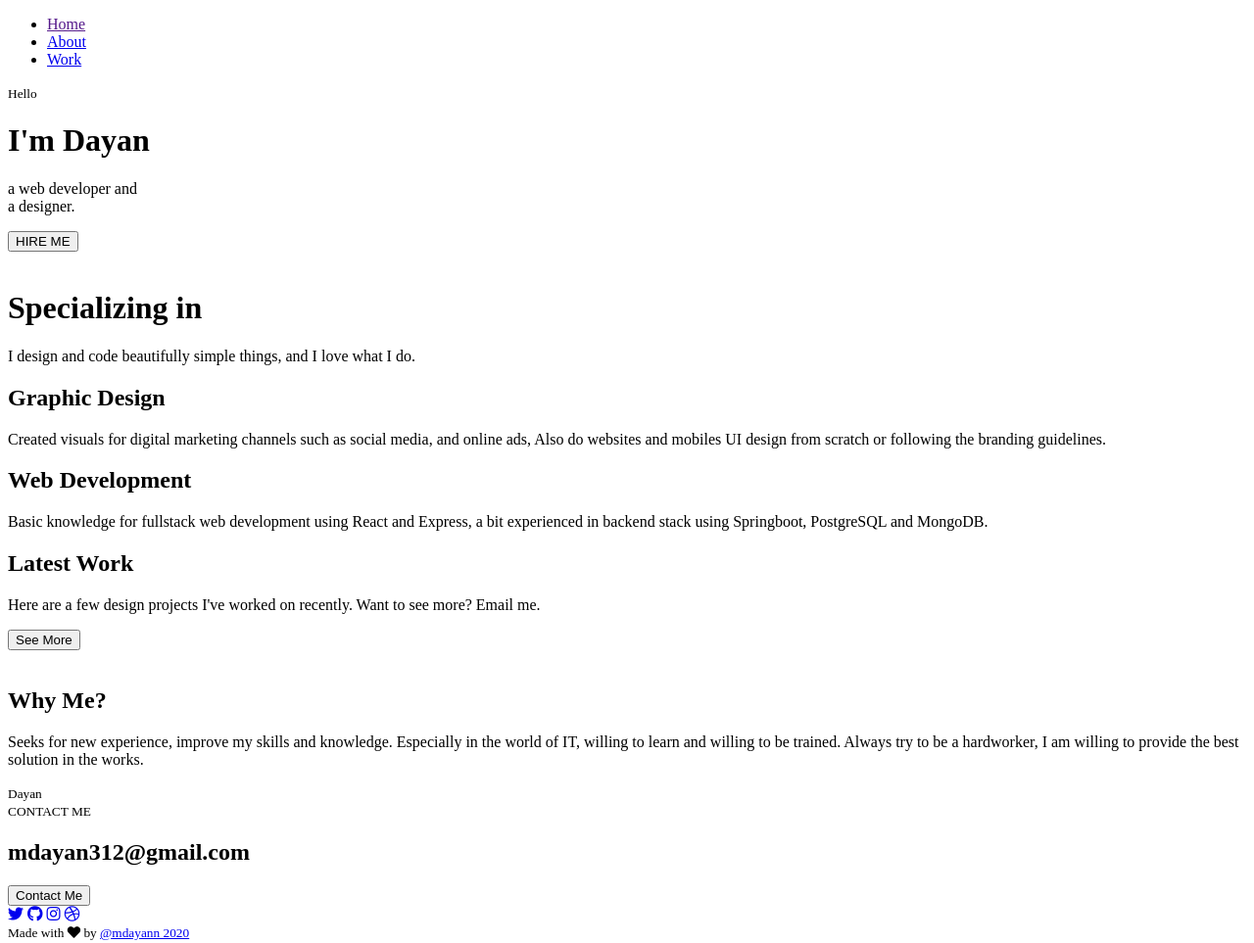
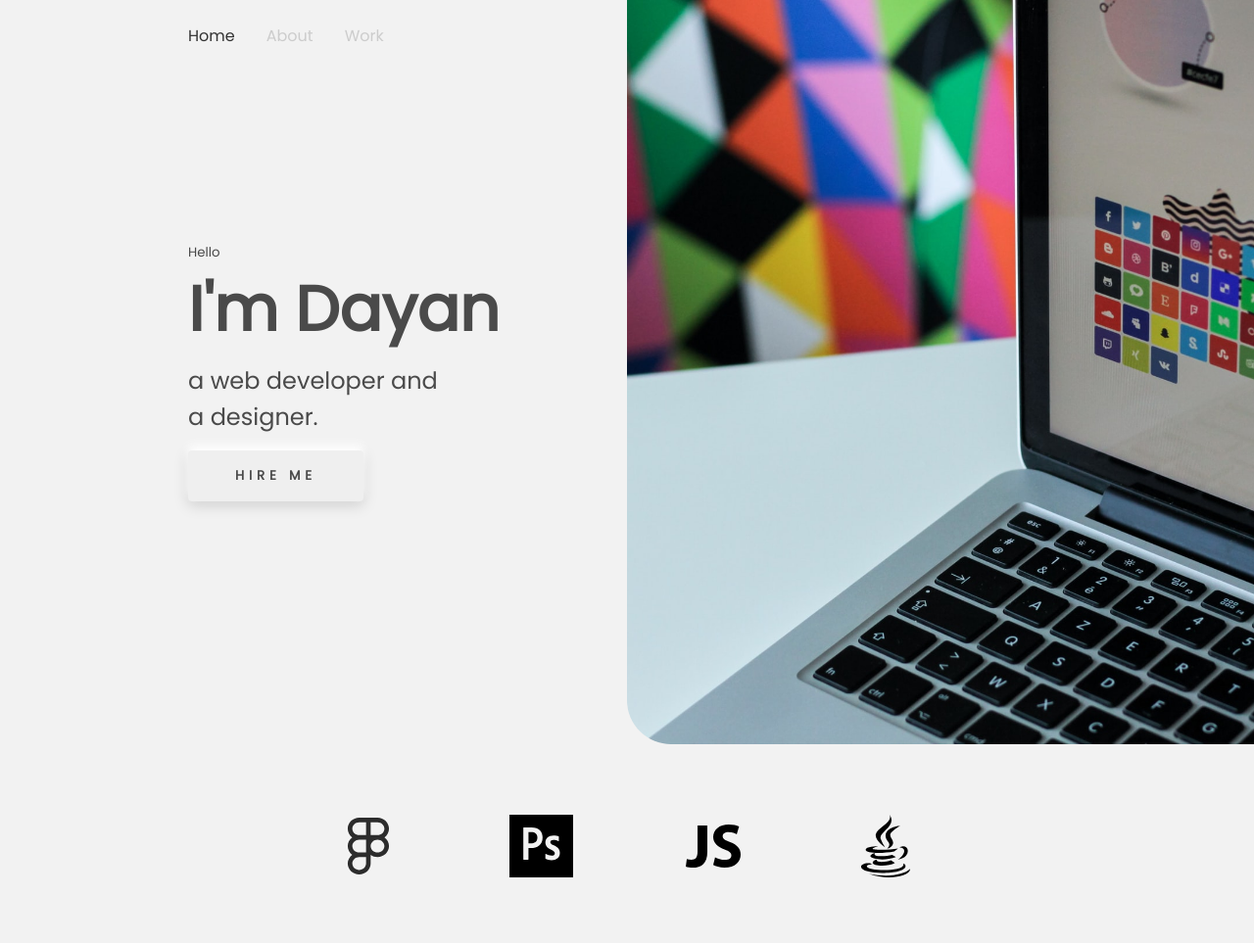
Before and after one commit to mdayann/bootstrap-portofolio, a plain HTML site: page index.html in a window 1280 px wide. Shown: the top 963 px of the page at 98% size. Drawn offline with Linux system fonts and the light colour scheme; the site is published under a folder, as on GitHub Pages, so addresses that start at the root find nothing; a web font is replaced by a local one.

Commit message:
fix error css

```diff
--- a/html-basic/css/style.css
+++ b/html-basic/css/style.css
@@ -18,7 +18,7 @@ p {
   text-align: center;
   padding: 15em 0;
   background: #222;
-  background: url(/assets/hero.jpg), linear-gradient(#444, #111);
+  background: url(../assets/hero.jpg), linear-gradient(#444, #111);
   background-size: cover;
   background-blend-mode: multiply;
   background-attachment: fixed;
--- a/html-basic/index.html
+++ b/html-basic/index.html
@@ -3,7 +3,7 @@
   <head>
     <meta charset="UTF-8" />
     <meta name="viewport" content="width=device-width, initial-scale=1.0" />
-    <link rel="stylesheet" href="/css/style.css" />
+    <link rel="stylesheet" href="./css/style.css" />
     <link
       href="https://fonts.googleapis.com/css?family=Montserrat&display=swap"
       rel="stylesheet"
--- a/index.html
+++ b/index.html
@@ -3,7 +3,8 @@
   <head>
     <meta charset="UTF-8" />
     <meta name="viewport" content="width=device-width, initial-scale=1.0" />
-    <link rel="stylesheet" href="/style/style.css" />
+    <link rel="stylesheet" href="./style/style.css" />
+    <link rel="icon" href="./assets/favicon.ico" type="image/gif" sizes="16x16">
     <link
       rel="stylesheet"
       href="https://use.fontawesome.com/releases/v5.15.1/css/all.css"
@@ -42,10 +43,10 @@
 
     <div class="languange">
       <div class="wrapper">
-        <img src="/assets/figma.svg" alt="" />
-        <img src="/assets/photoshop.svg" alt="" />
-        <img src="/assets/js.svg" alt="" />
-        <img src="/assets/java.svg" alt="" />
+        <img src="./assets/figma.svg" alt="" />
+        <img src="./assets/photoshop.svg" alt="" />
+        <img src="./assets/js.svg" alt="" />
+        <img src="./assets/java.svg" alt="" />
       </div>
     </div>
 
@@ -100,7 +101,7 @@
           </div>
 
           <div class="work-img">
-            <img src="/assets/work.jpg" alt="" />
+            <img src="./assets/work.jpg" alt="" />
           </div>
         </div>
       </div>
--- a/style/style.css
+++ b/style/style.css
@@ -91,7 +91,7 @@ nav li:first-child a {
 }
 
 .hero-img {
-  background-image: url('/assets/hero.jpg');
+  background-image: url('../assets/hero.jpg');
   background-position: center;
   background-size: cover;
   background-repeat: no-repeat;
@@ -234,7 +234,7 @@ nav li:first-child a {
 }
 
 .about-img {
-  background-image: url(/assets/profile.jpg);
+  background-image: url(../assets/profile.jpg);
   background-size: cover;
   background-position: center;
   background-repeat: no-repeat;
```
Also changed, not shown: assets/favicon.ico (added).
